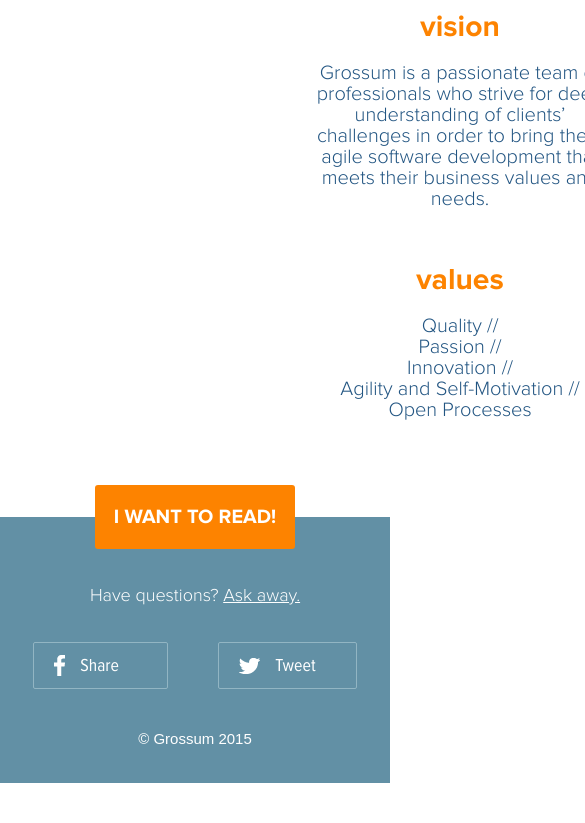
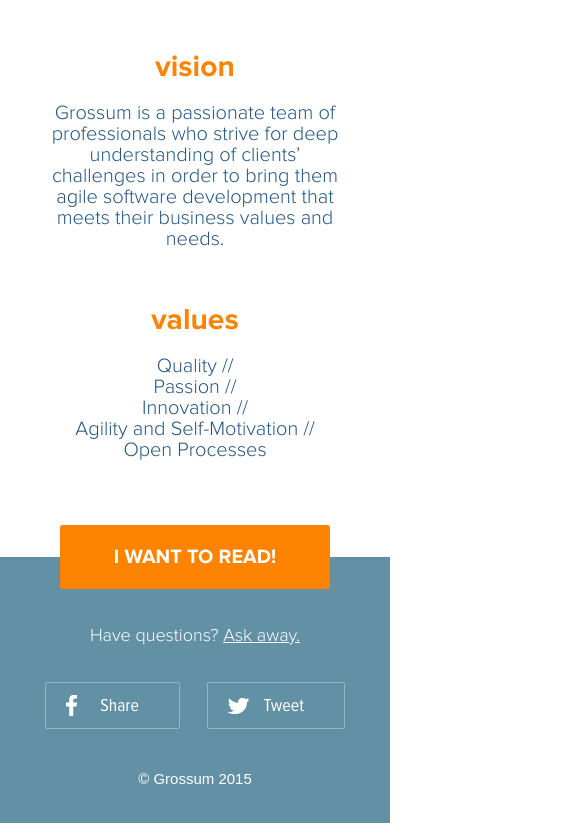
Before and after one commit to DmitrySidorov123/grossum, a website: page index.html in a window 390 px wide. Shown: the part 1504-2327 px from the top of the page, 585 px wide, since content can reach past the window. Before the commit the page ends 2287 px from the top, so only its background shows below. Drawn offline with Linux system fonts and the light colour scheme; files whose address does not match are found by name.

Commit message:
fix width

```diff
--- a/assets/sass/media/_mobile.scss
+++ b/assets/sass/media/_mobile.scss
@@ -41,7 +41,7 @@
 
         .content{
             .button{
-                width: 200px;
+                width: 270px;
                 font-size: 20px;
             }
         }
--- a/assets/sass/modules/_footer.scss
+++ b/assets/sass/modules/_footer.scss
@@ -22,6 +22,7 @@
     }
 
     .buttons{
+      min-width: 300px;
       display: flex;
       justify-content: space-between;
       margin-bottom: 42px;
@@ -29,6 +30,7 @@
       button{
         display: flex;
         display: -moz-box;
+        justify-content: space-between;
         align-items: center;
         min-width: 135px;
         padding: 12px 40px 12px 20px;
@@ -40,7 +42,7 @@
         cursor: pointer;
 
         &:first-child{
-          margin-right: 50px;
+          margin-right: 20px;
         }
 
         img{
--- a/assets/sass/modules/_main.scss
+++ b/assets/sass/modules/_main.scss
@@ -156,7 +156,7 @@
     padding: 56px 0;
 
     .content-wr{
-      width: 920px;
+      max-width: 920px;
       margin: auto;
 
       .content-title{
@@ -208,12 +208,13 @@
       width: 400px;
       font-family: ProximaNova-Bold;
       font-size: 24px;
-      display: inline-block;
+      display: inline-table;
       text-align: center;
       text-transform: uppercase;
       border-radius: 3px;
       color: white;
       padding: 22px 0;
+      box-sizing: border-box;
       background: $orange;
       transition: background .3s;
       cursor: pointer;
```
Also changed, not shown: assets/css/common.css.
